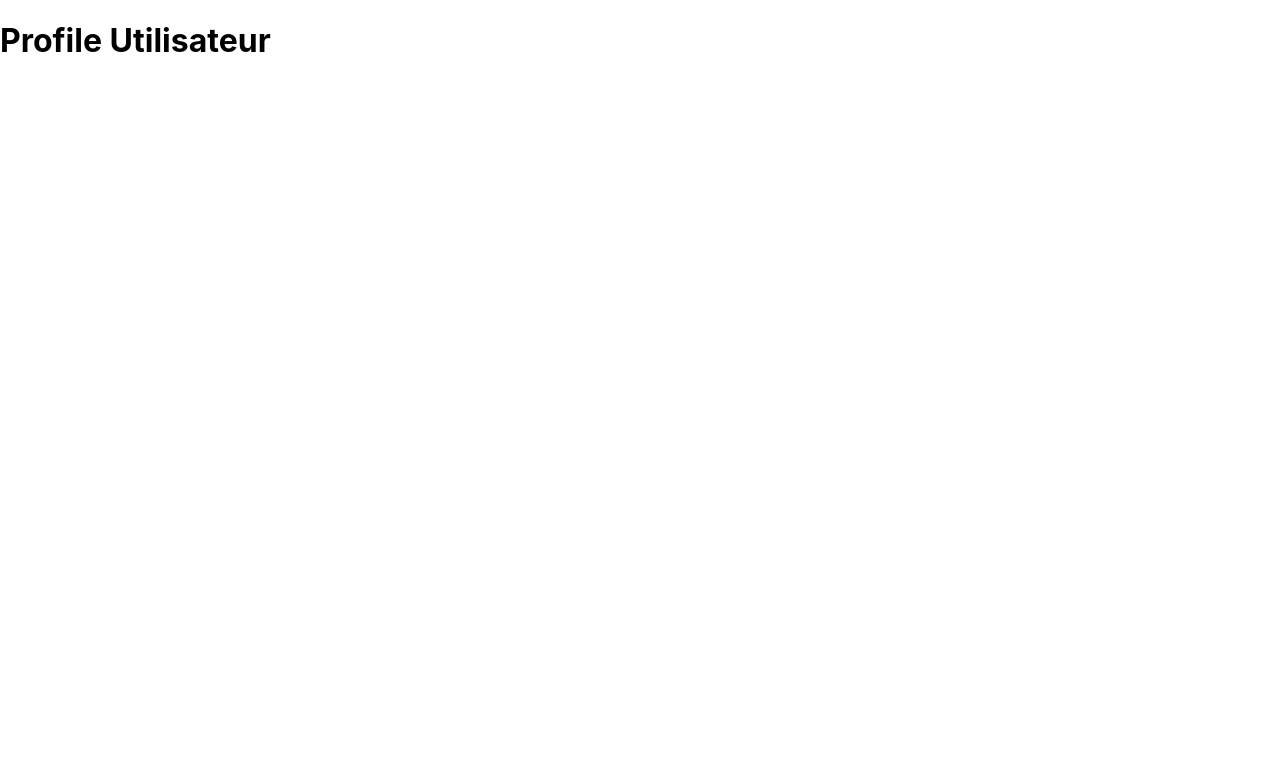
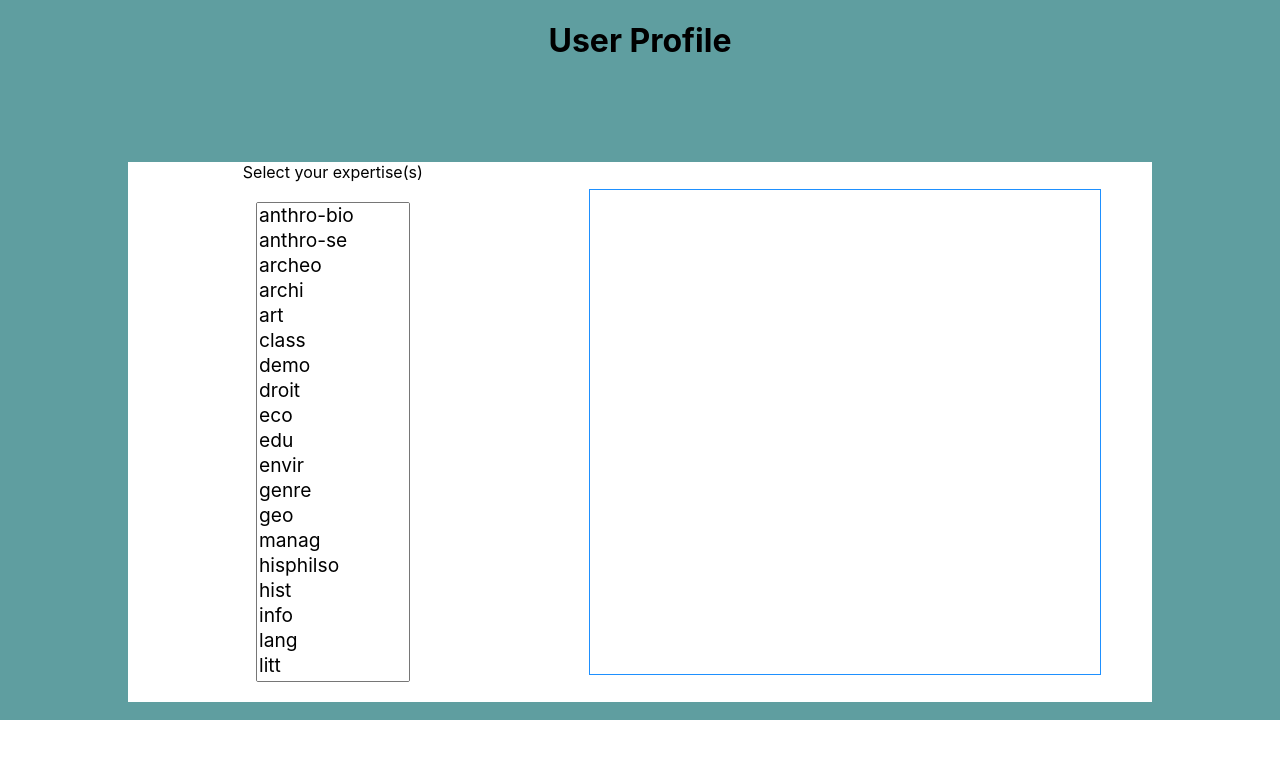
Before and after one commit to CJLFortunato/test-cnrs, a React (Create React App) app: page / in a window 1280 px wide. Shown: the top 758 px of the page. Built offline with nearby package versions, Linux system fonts and the light colour scheme; data requests are answered from the project's data file.

Commit message:
Add form and form functionalities

```diff
--- a/src/App/App.css
+++ b/src/App/App.css
@@ -0,0 +1,52 @@
+.App {
+    /* border: 2px solid red; */
+    display: flex;
+    flex-flow: column nowrap;
+    align-items: center;
+    height: 90vh;
+    background-color: cadetblue;
+}
+
+.form-ctn {
+    width: 80%;
+    display: flex;
+    flex-flow: row nowrap;
+    justify-content: space-around;
+    align-items: center;
+    margin-top: 5rem;
+    background-color: white;
+
+}
+.clicked-topics-ctn {
+    width: 50%;
+    height: 90%;
+    border: 1px solid dodgerblue;
+}
+.topic-btn {
+    margin: 5px;
+    font-size: 1.3rem;
+    color: white;
+    background-color: dodgerblue;
+    padding: 1%;
+    border: none;
+    border-radius: 5px;
+}
+form {
+    /* border: 2px solid red; */
+    width: 30%;
+    display: flex;
+    flex-flow: column nowrap;
+    align-items: center;
+    margin: 0;
+}
+select {
+    width: 50%;
+    margin: 20px;
+    height: 30rem;
+}
+option {
+    font-size: 1.2rem;
+}
+option:hover {
+    background-color: lightblue;
+}
--- a/src/App/App.tsx
+++ b/src/App/App.tsx
@@ -1,11 +1,13 @@
 import React from 'react';
 import './reset.css';
 import './App.css';
+import { Form } from '../Components/Form/Form';
 
 function App() {
   return (
     <div className="App">
-      <h1>Profile Utilisateur</h1>
+      <h1>User Profile</h1>
+      <Form />
     </div>
   );
 }
--- /dev/null
+++ b/src/Components/Form/Form.tsx
@@ -0,0 +1,50 @@
+import React from "react";
+import { useState, useEffect } from "react";
+
+
+export const Form: React.FC = function() {
+    const [topics, setTopics] = useState<string[]>([]); //stores the topics that are returned by the API call and is mapped as options in a list.
+    const [clickedTopics, setClickedTopics] = useState<string[]>([]); //stores the topics that the user clicks on in the list and is mapped to buttons.
+
+
+    useEffect(() => { //Calls the API on page load to retrieve the list of topics
+        const apiCall = async () => {
+            const res = await fetch('http://localhost:5000/topics');
+            const data = await res.json();
+            setTopics(data);
+        };
+        apiCall();
+    }, []);
+
+//================================================================== Event handlers =========================================================================================
+
+    const handleClick = (e: any): void => { // When the user clicks on an item in the list, this grabs the item and puts it into the clickedTopics array. Takes the emitted event as parameter.
+        const topic: string = e.target.innerHTML;
+        if (clickedTopics.includes(topic)) {    // If the item has already been clicked on, the function returns without doing anything.
+            return;
+        }
+        setClickedTopics([...clickedTopics, topic]);
+    };
+
+    const handleTopicButtonsDelete = (e:any): void => { // When the user clicks on an item in the clicked item array, this deletes the item from the array. Takes the emitted event as parameter.
+        const topicToDelete: string = e.target.innerHTML;
+        setClickedTopics(clickedTopics.filter((topic)=> topic !== topicToDelete ));
+
+    }
+//=================================================================== JSX ==================================================================================================
+
+    return(
+        <div className="form-ctn">
+            <form>
+                <label htmlFor="list">Select your expertise(s)</label>
+                <select multiple name="list" id="list">
+                    {topics.map((topic, index) => {return (<option value={topic} key={index} onClick={handleClick}>{topic}</option>)})}
+                </select>
+            </form>
+            <div className="clicked-topics-ctn">
+                <p>{clickedTopics.map((topic, index)=> (<button key={index} onClick={handleTopicButtonsDelete} className="topic-btn">{topic}</button>))}</p>
+            </div>
+        </div>
+    );
+
+};
```
Also changed, not shown: 1 other file (tests, documents, lock files or other folders).
